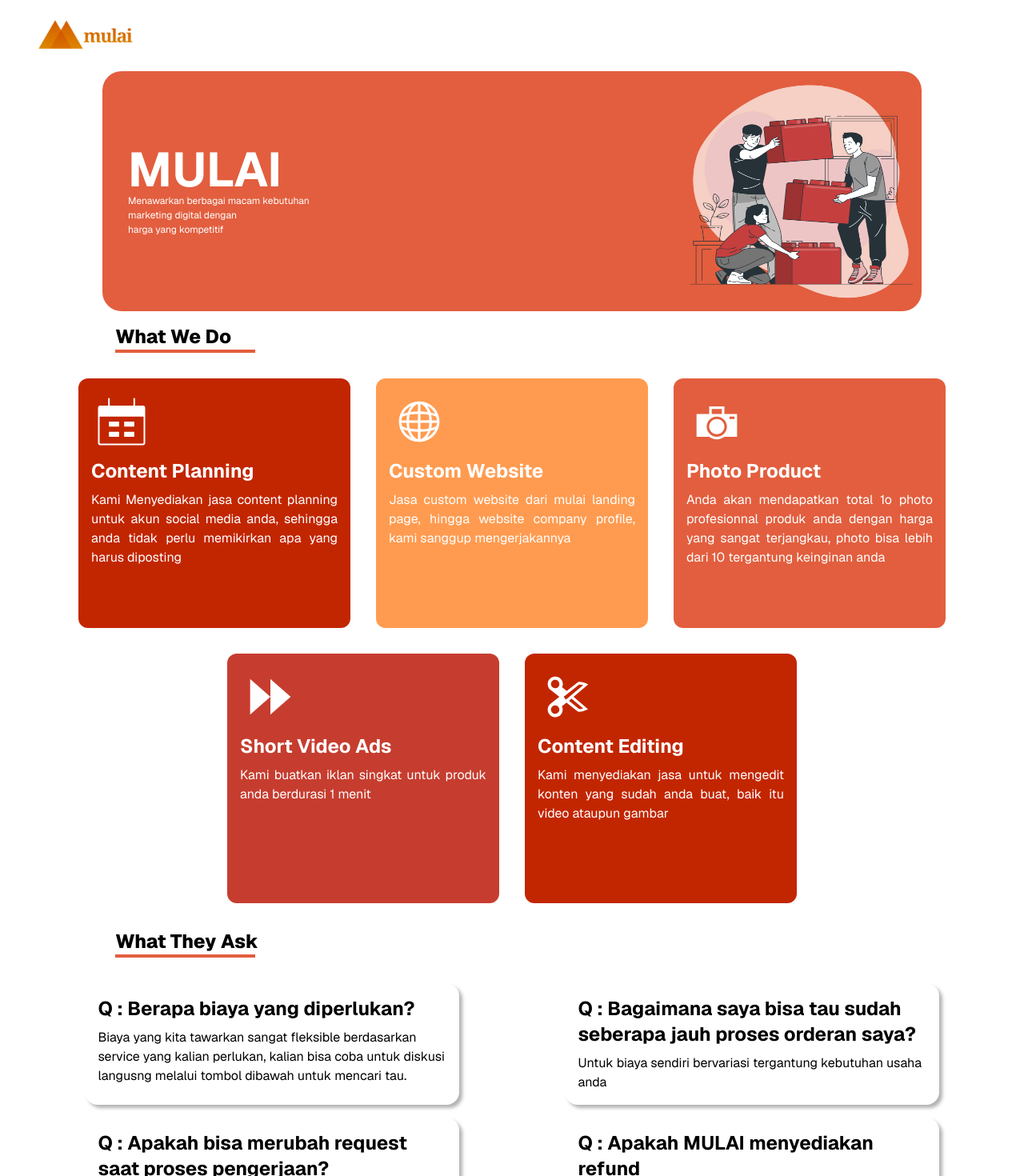
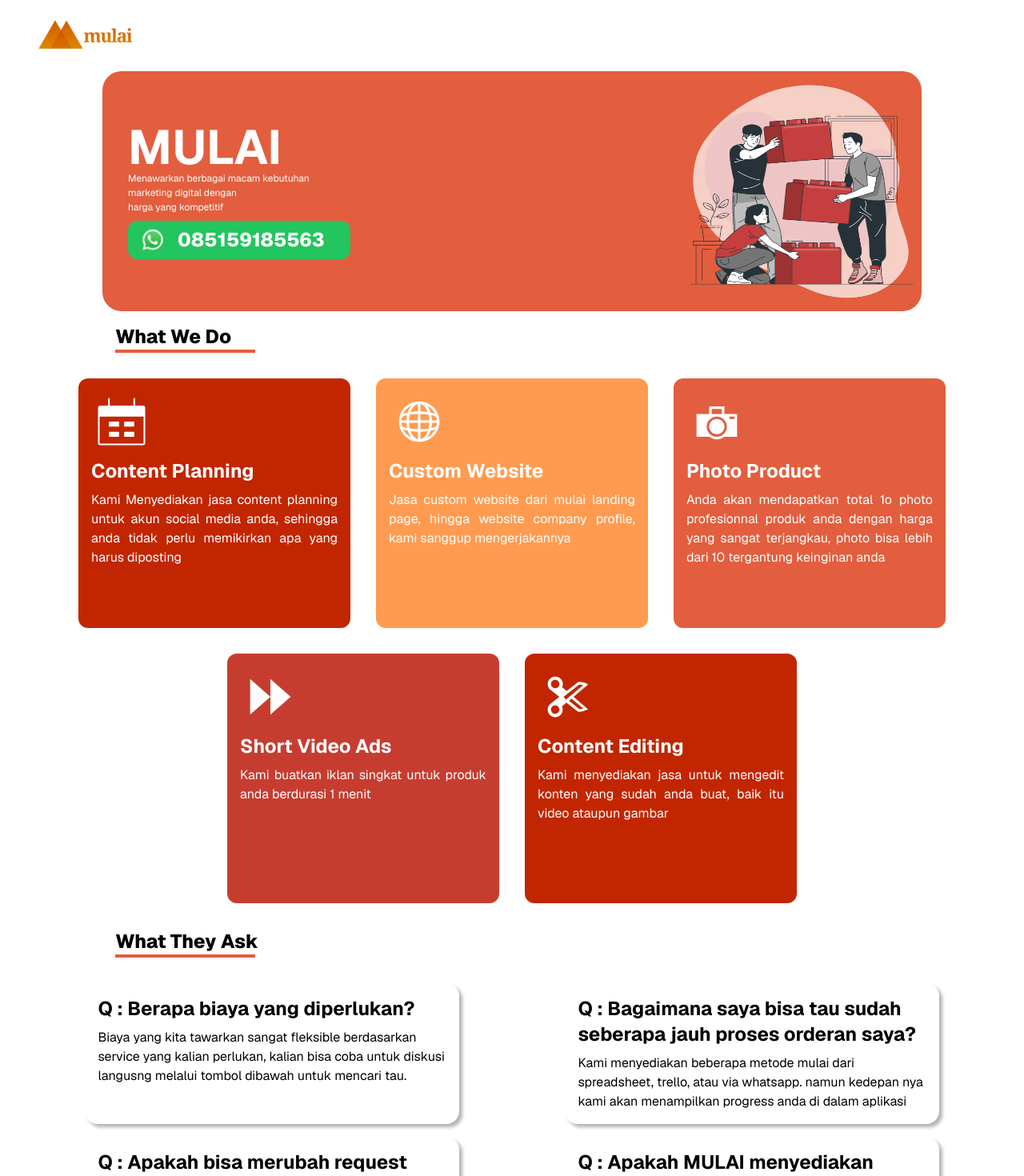
Before and after one commit to MochamadRafli21/mulai-app, a Next.js app: page / in a window 1280 px wide. Shown: the top 1470 px of the page at 80% size. Built offline with nearby package versions, Linux system fonts and the light colour scheme.

Commit message:
Mochamad Rafli | fix typo and update whatsapp

```diff
--- a/src/app/page.tsx
+++ b/src/app/page.tsx
@@ -21,6 +21,12 @@ export default function Home() {
           marketing digital dengan<br/>
           harga yang kompetitif
           </p>
+        <Link href="https://wa.me/6285159185563">
+        <div className='bg-green-500 text-white font-extrabold mt-2 py-2 px-4 text-2xl flex justify-between rounded-xl w-fit'>
+          <Image src="/wa-icon.svg"  width={30} height={30} alt="Mulai"/>
+          <p className='px-4'>085159185563</p>
+        </div>
+        </Link>
         </div>
         <Image src="/work.png" className='max-w-[150px] md:max-w-[300px]' alt="Mulai" width={300} height={600} objectFit='none' />
       </div>
@@ -74,7 +80,7 @@ export default function Home() {
       />
       <Faq
         question='Bagaimana saya bisa tau sudah seberapa jauh proses orderan saya?'
-        answer='Untuk biaya sendiri bervariasi tergantung kebutuhan usaha anda'
+        answer='Kami menyediakan beberapa metode mulai dari spreadsheet, trello, atau via whatsapp. namun kedepan nya kami akan menampilkan progress anda di dalam aplikasi'
       />
       <Faq
         question='Apakah bisa merubah request saat proses pengerjaan?'
```
